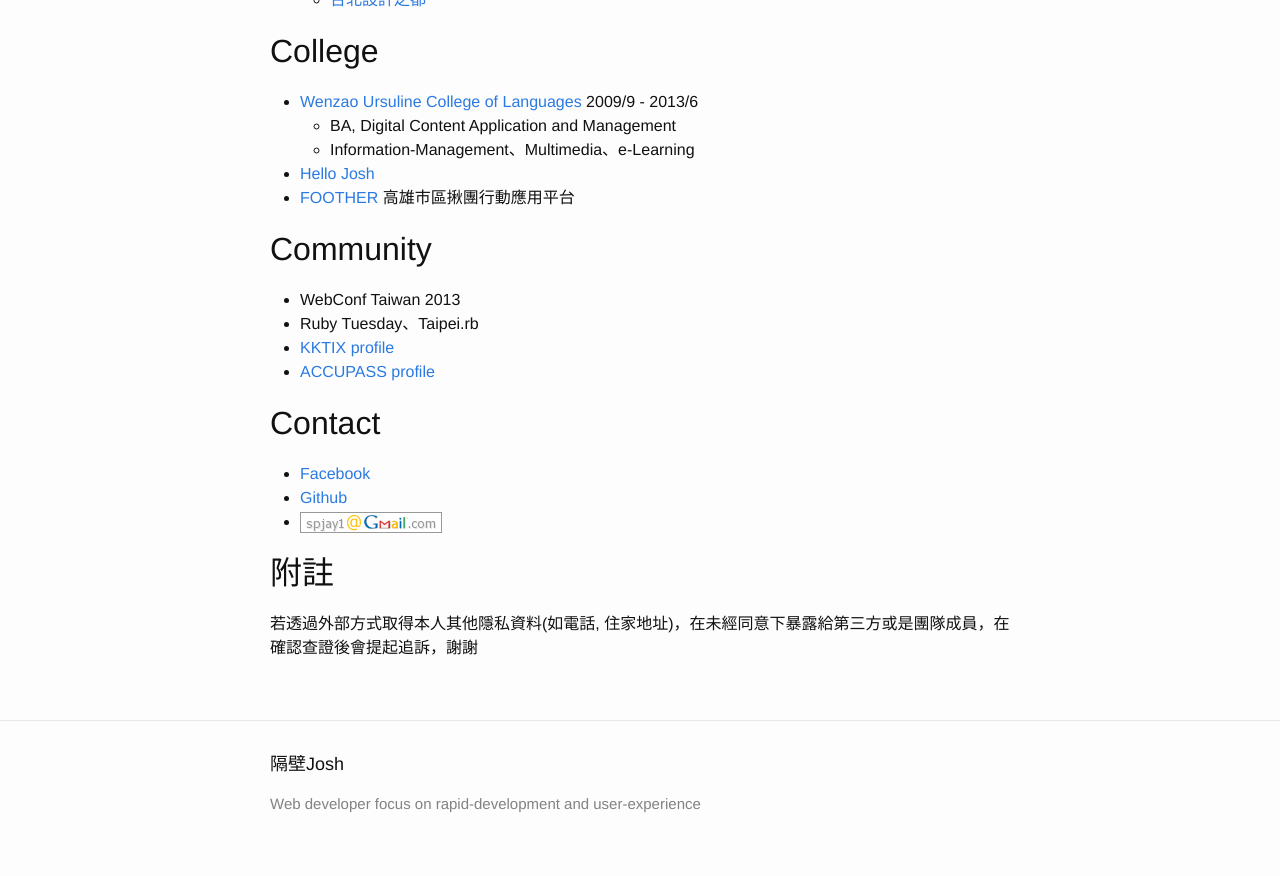
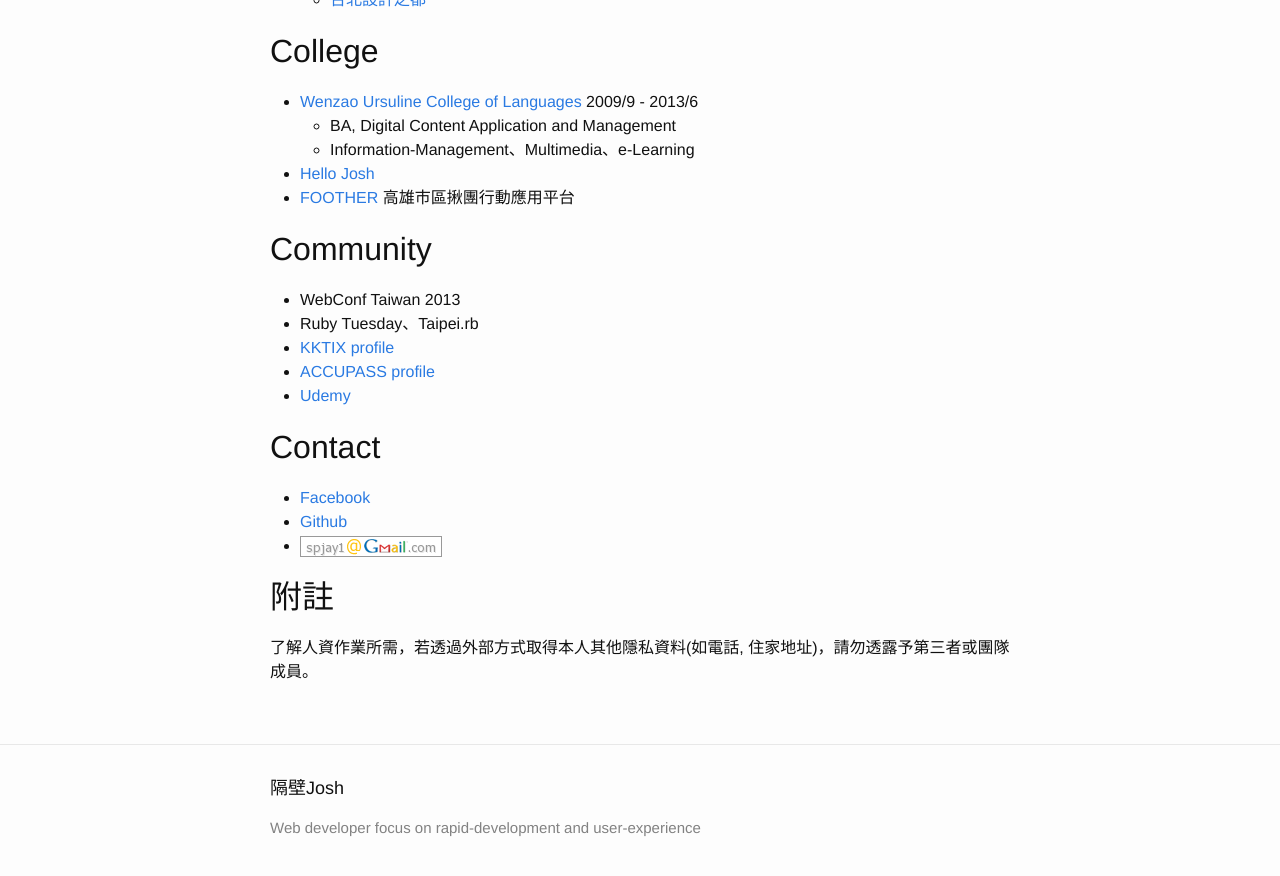
Before and after one commit to iskWang/blog, a Jekyll site: the page built from about.md, in a window 1280 px wide and 900 px high, scrolled down 1400 px. Shown: the top 876 px of the window. Built offline with Jekyll 4.4.1, drawn with Linux system fonts in a browser that asks for light colours.

Commit message:
Update 附註 & udemy link

```diff
--- a/about.md
+++ b/about.md
@@ -65,6 +65,7 @@ permalink: /about/
 * Ruby Tuesday、Taipei.rb
 * [KKTIX profile](https://kktix.com/user/iskwang)
 * [ACCUPASS profile](http://www.accupass.com/user/detail/r/1409281431118660593970/1/0)
+* [Udemy](https://www.udemy.com/user/josh-wang-4/)
 
 ## Contact
 * [Facebook](https://facebook.com/bcwang.tw)
@@ -72,4 +73,4 @@ permalink: /about/
 * ![Email](/email.png)
 
 ## 附註
-若透過外部方式取得本人其他隱私資料(如電話, 住家地址)，在未經同意下暴露給第三方或是團隊成員，在確認查證後會提起追訴，謝謝
+了解人資作業所需，若透過外部方式取得本人其他隱私資料(如電話, 住家地址)，請勿透露予第三者或團隊成員。
```
